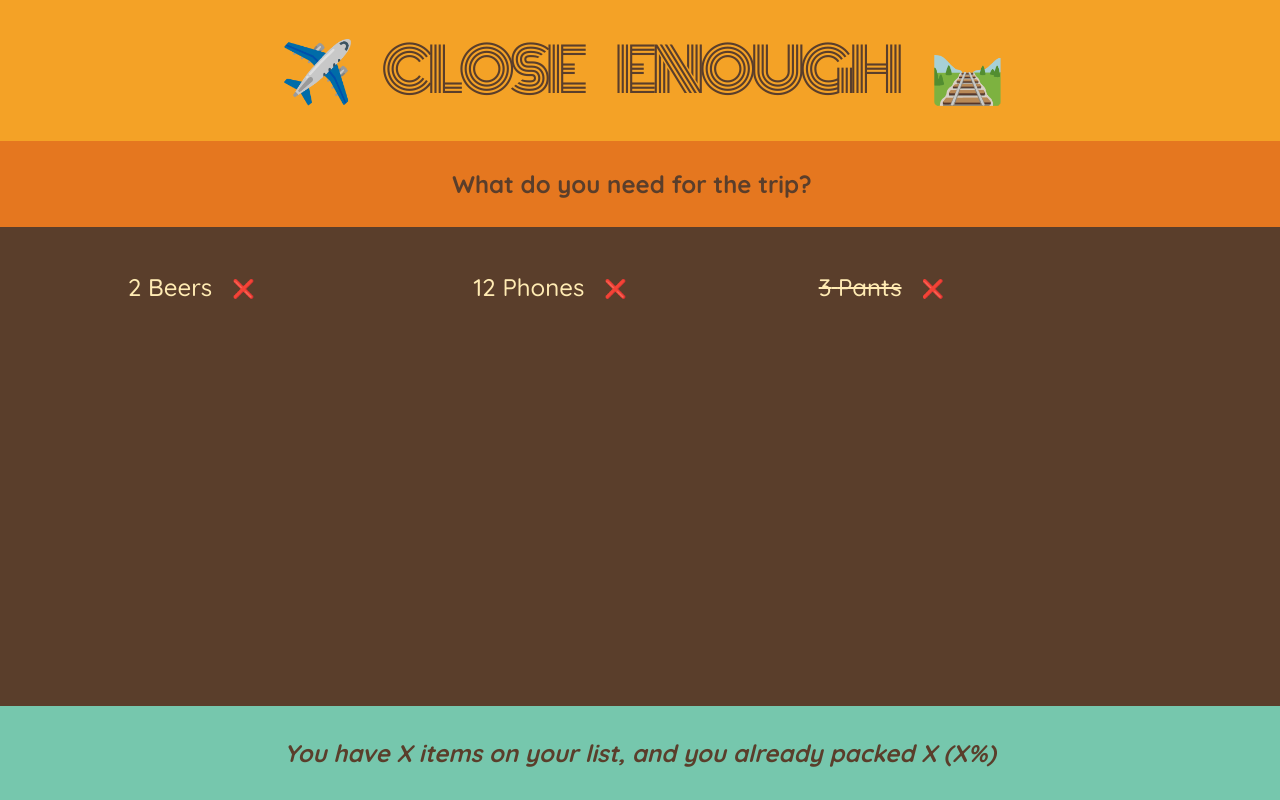
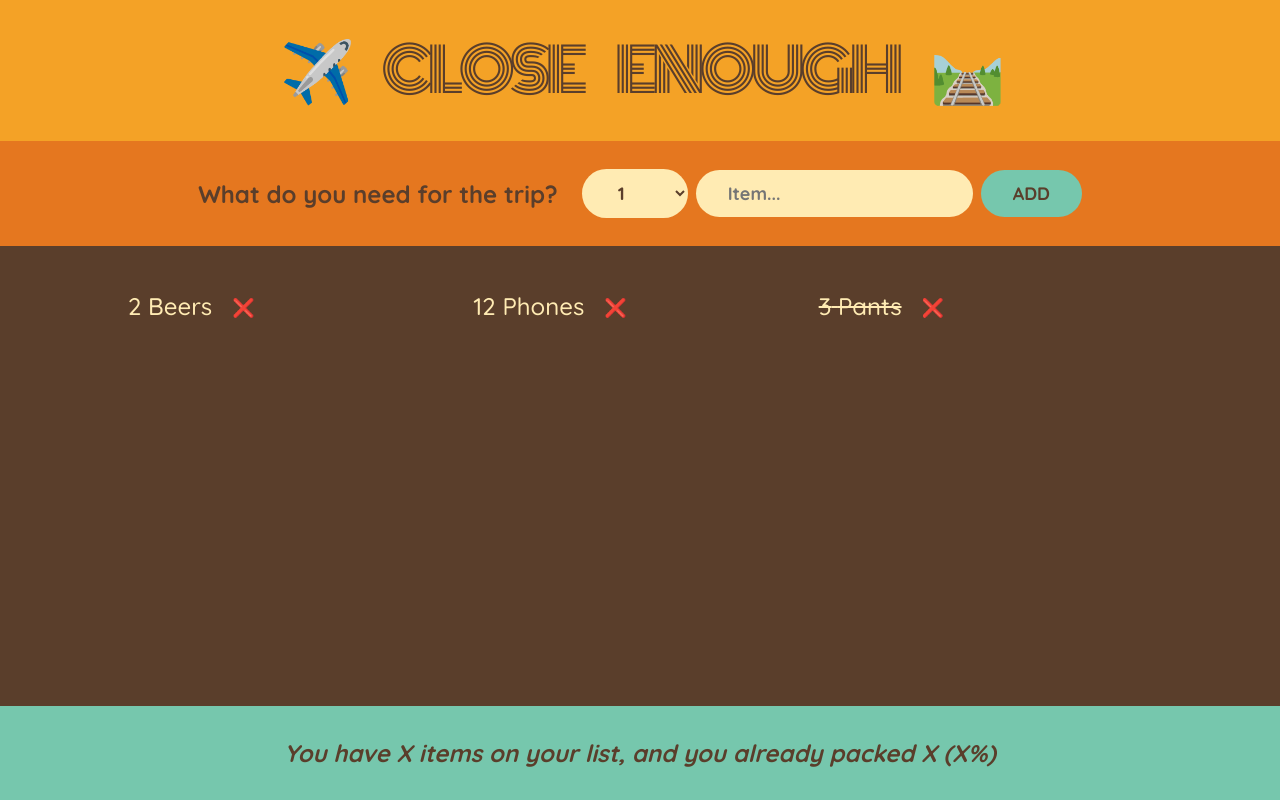
Before and after one commit to thelegend2004/travel-list, a React (Create React App) app: page / in a window 1280 px wide. Built offline with nearby package versions, Linux system fonts and the light colour scheme.

Commit message:
feature: add form for new items and update readme docs

```diff
--- a/src/App.js
+++ b/src/App.js
@@ -20,10 +20,24 @@
 }
 
 function Form() {
+  function handleSumbit(e) {
+    e.preventDefault();
+    console.log(e);
+  }
+
   return (
-    <div class="add-form">
+    <form className="add-form" onSubmit={handleSumbit}>
       <h3>What do you need for the trip?</h3>
-    </div>
+      <select>
+        {Array.from({ length: 20 }, (_, i) => i + 1).map((num) => (
+          <option value={num} key={num}>
+            {num}
+          </option>
+        ))}
+      </select>
+      <input type="text" placeholder="Item..." />
+      <button>Add</button>
+    </form>
   );
 }
 
@@ -32,7 +46,7 @@
     <div className="list">
       <ul>
         {initialItems.map((item) => (
-          <Item item={item} />
+          <Item item={item} key={item.id} />
         ))}
       </ul>
     </div>
```
Also changed, not shown: 1 other file (tests, documents, lock files or other folders).
